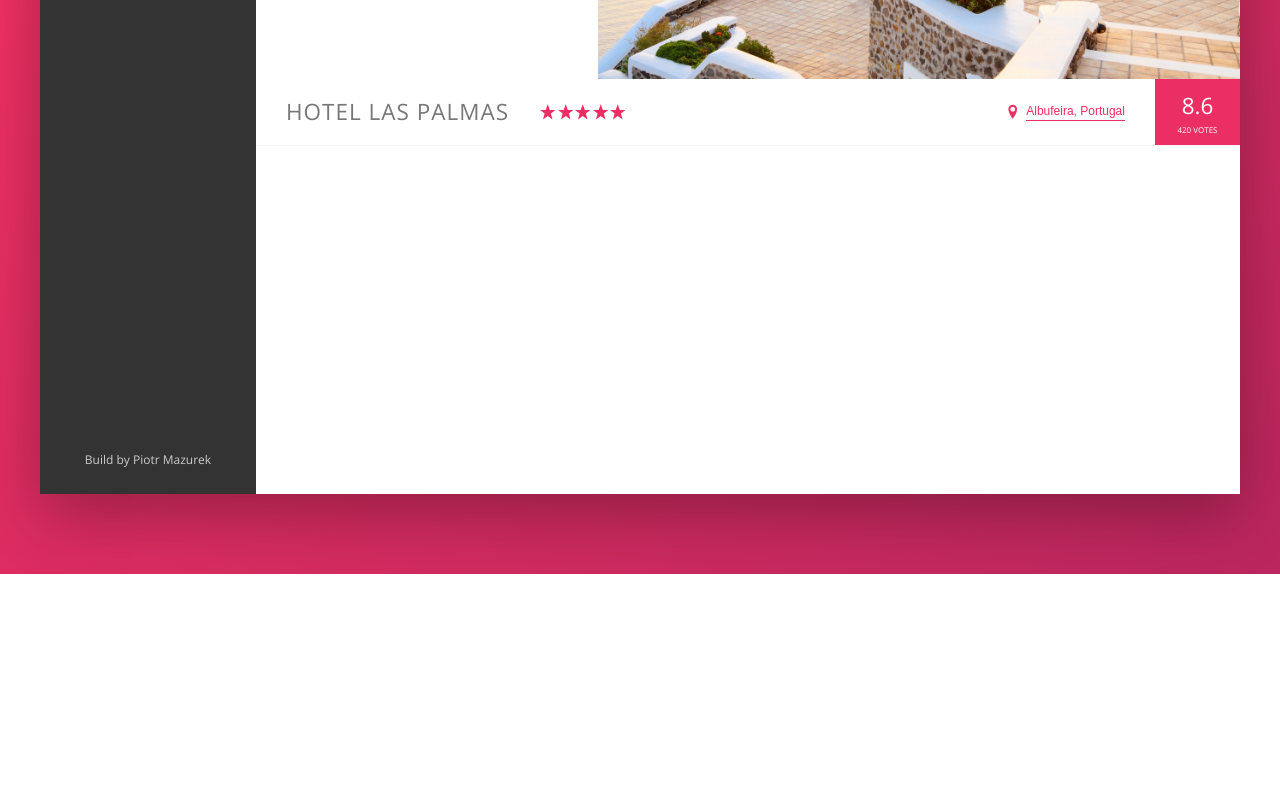
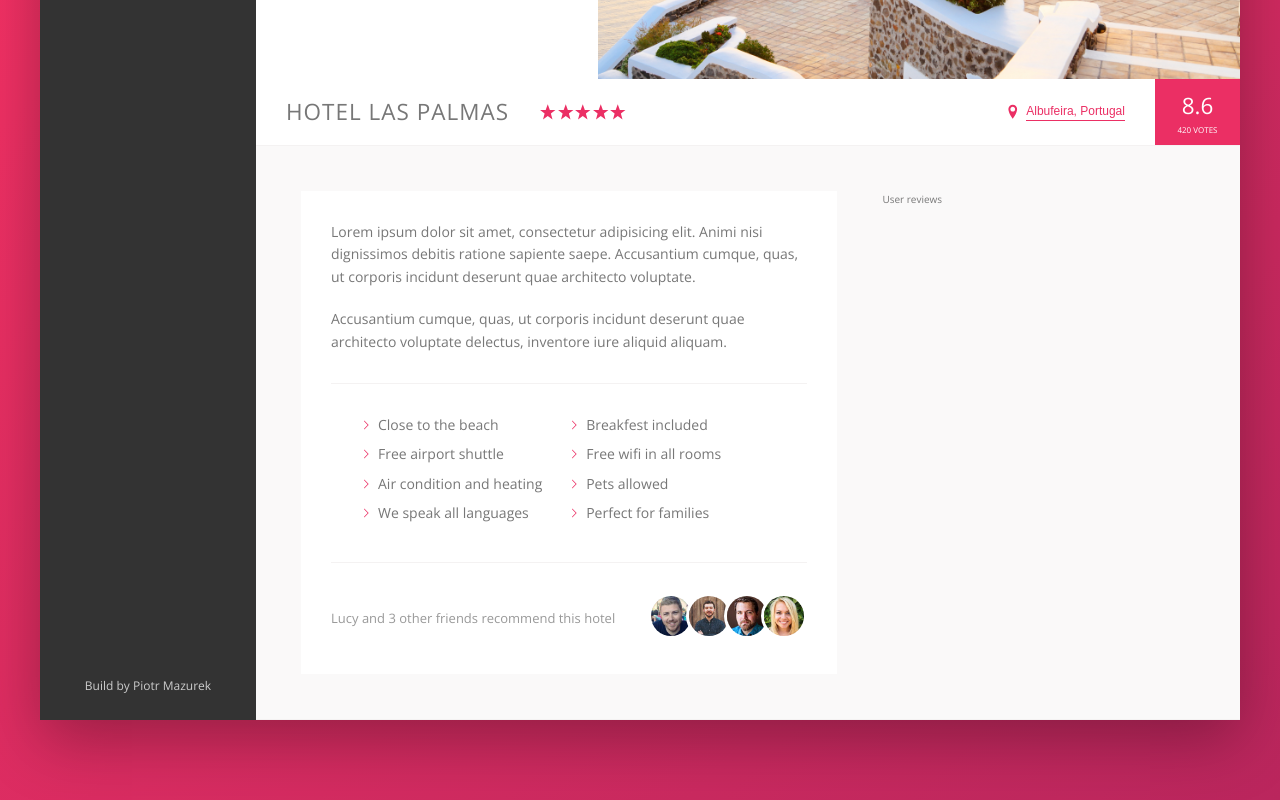
Before and after one commit to ThePapagenu/trilo, a website: page index.html in a window 1280 px wide. Shown: the part 456-1256 px from the top of the page. Before the commit the page ends 1030 px from the top, so only its background shows below. Drawn offline with nearby package versions, Linux system fonts and the light colour scheme.

Commit message:
Create description

```diff
--- a/index.html
+++ b/index.html
@@ -129,6 +129,36 @@
                             <div class="overview__rating-count">420 votes</div>
                         </div>
                     </div>
+                    <div class="detail">
+                        <div class="description">
+                            <p class="paragraph">Lorem ipsum dolor sit amet, consectetur adipisicing elit. Animi nisi dignissimos debitis ratione sapiente saepe. Accusantium cumque, quas, ut corporis incidunt deserunt quae architecto voluptate.</p>
+                            <p class="paragraph">Accusantium cumque, quas, ut corporis incidunt deserunt quae architecto voluptate delectus, inventore iure aliquid aliquam.</p>
+                            <ul class="list">
+                                <li class="list__item">Close to the beach</li>
+                                <li class="list__item">Breakfest included</li>
+                                <li class="list__item">Free airport shuttle</li>
+                                <li class="list__item">Free wifi in all rooms</li>
+                                <li class="list__item">Air condition and heating</li>
+                                <li class="list__item">Pets allowed</li>
+                                <li class="list__item">We speak all languages</li>
+                                <li class="list__item">Perfect for families</li>
+                            </ul>
+                            <div class="recommend">
+                                <p class="recommend__count">
+                                    Lucy and 3 other friends recommend this hotel
+                                </p>
+                                <div class="recommend__friends">
+                                    <img src="img/user-3.jpg" alt="Friend 1" class="recommend__photo">
+                                    <img src="img/user-4.jpg" alt="Friend 2" class="recommend__photo">
+                                    <img src="img/user-5.jpg" alt="Friend 3" class="recommend__photo">
+                                    <img src="img/user-6.jpg" alt="Friend 4" class="recommend__photo">
+                                </div>
+                            </div>
+                        </div>
+                        <div class="user-reviews">
+                            User reviews
+                        </div>
+                    </div>
                 </main>
             </div>
         </div>
--- a/sass/_base.scss
+++ b/sass/_base.scss
@@ -13,6 +13,8 @@
     --color-grey-dark-3: #999;
 
     --shadow-dark: 0 2rem 6rem rgba(0,0,0,.3);
+    --shadow-light: 0 2rem 5 rem rgba(0,0,0,.06);
+    --line: 1px solid var(--color-grey-light-2);
     }
     * {
         margin: 0;
--- a/sass/_components.scss
+++ b/sass/_components.scss
@@ -167,7 +167,7 @@
 .overview{
     display: flex;
     align-items: center;
-    border-bottom: 1px solid var(--color-grey-light-2);
+    border-bottom: var(--line);
     &__heading{
         font-size: 2.25rem;
         font-weight: 300;
@@ -248,3 +248,62 @@
         box-shadow: none;
     }
 }
+
+
+.paragraph:not(:last-of-type){
+    margin-bottom: 2rem;
+}
+
+.list{
+    list-style: none;
+    margin: 3rem 0;
+    padding: 3rem;
+    border-top: var(--line);
+    border-bottom: var(--line);
+
+    display: flex;
+    flex-wrap: wrap;
+
+    &__item{
+        flex: 0 0 50%;
+        margin-bottom: .7rem;
+    }
+    &__item::before{
+        content: "";
+        display: inline-block;
+        height: 1rem;
+        width: 1rem;
+        margin-right: .7rem;
+
+        //background-image: url(../img/chevron-thin-right.svg);
+        //background-size: cover;
+
+        background-color: var(--color-primary);
+        -webkit-mask-image: url(../img/chevron-thin-right.svg);
+        -webkit-mask-size: cover;
+        mask-image: url(../img/chevron-thin-right.svg);
+        mask-size: cover;
+    }
+}
+
+.recommend{
+    font-size: 1.3rem;
+    color: var(--color-grey-dark-3);
+    display: flex;
+    align-items: center;
+
+    &__count{
+        margin-right: auto;
+    }
+
+    &__photo{
+        box-sizing: content-box;
+        height: 4rem;
+        width: 4rem;
+        border-radius: 50%;
+        border: 3px solid #fff;
+        &:not(:last-child){
+            margin-right: -1.15rem;
+        }
+    }
+}
--- a/sass/_layout.scss
+++ b/sass/_layout.scss
@@ -1,31 +1,54 @@
-.container{
+.container {
     max-width: 120rem;
     margin: 8rem auto;
     background-color: var(--color-grey-light-2);
     box-shadow: var(--shadow-dark);
     min-height: 50rem;
 }
-.header{
+
+.header {
     height: 7rem;
     background-color: #fff;
-    border-bottom: 1px solid var(--color-grey-light-2);
+    border-bottom: var(--line);
     font-size: 1.4rem;
     display: flex;
     justify-content: space-between;
     align-items: center;
 }
-.content{
+
+.content {
     display: flex;
 }
-.sidebar{
+
+.sidebar {
     background-color: var(--color-grey-dark-1);
     display: flex;
     flex-direction: column;
     flex: 0 0 18%;
     justify-content: space-between;
 }
-.hotel-view{
+
+.hotel-view {
     background-color: #fff;
     flex: 1;
-    height: 80rem;
 }
+
+.detail {
+    display: flex;
+    padding: 4.5rem;
+    background-color: var(--color-grey-light-1);
+    border-bottom: var(--line);
+}
+
+.description {
+    font-size: 1.4rem;
+    background-color: #fff;
+    box-shadow: var(--shadow-light);
+    padding: 3rem;
+    flex: 0 0 60%;
+    margin-right: 4.5rem;
+}
+
+.user-reviews {
+    flex: 1;
+}
```
Also changed, not shown: css/style.css.
